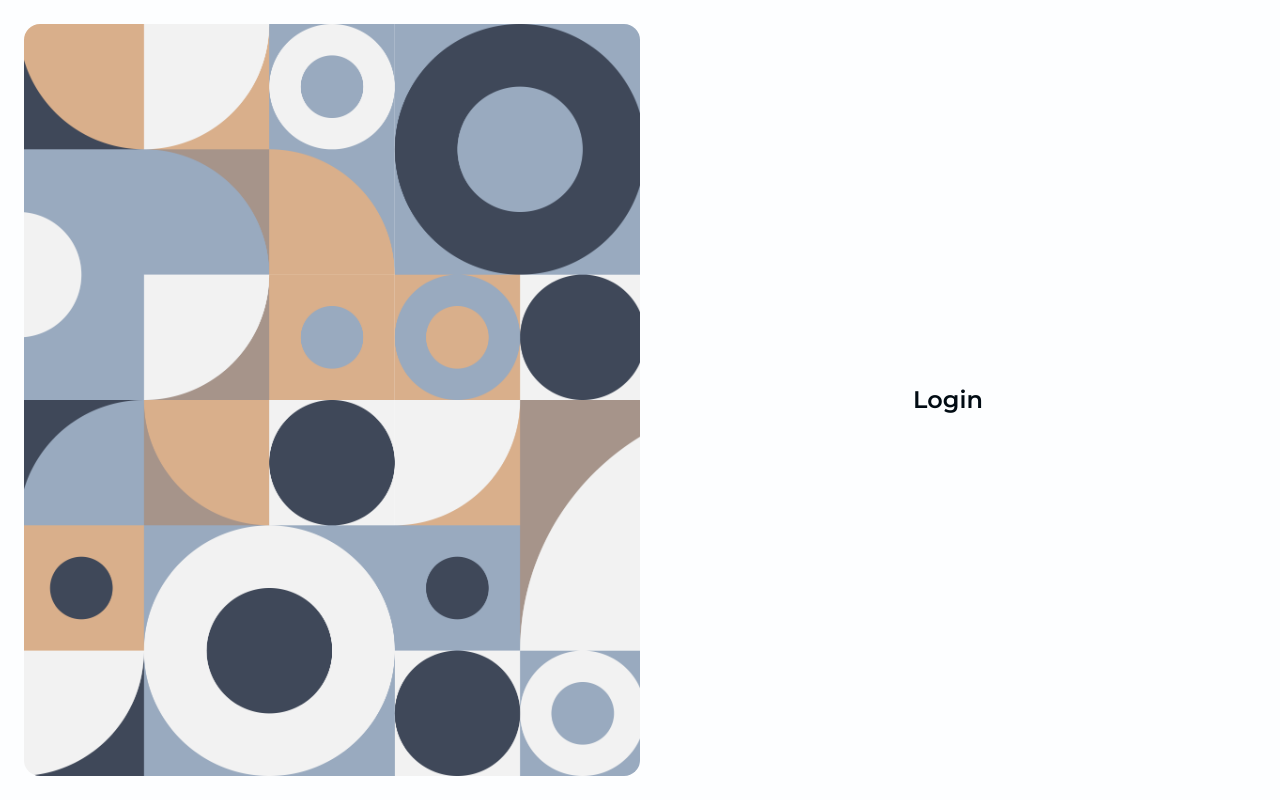
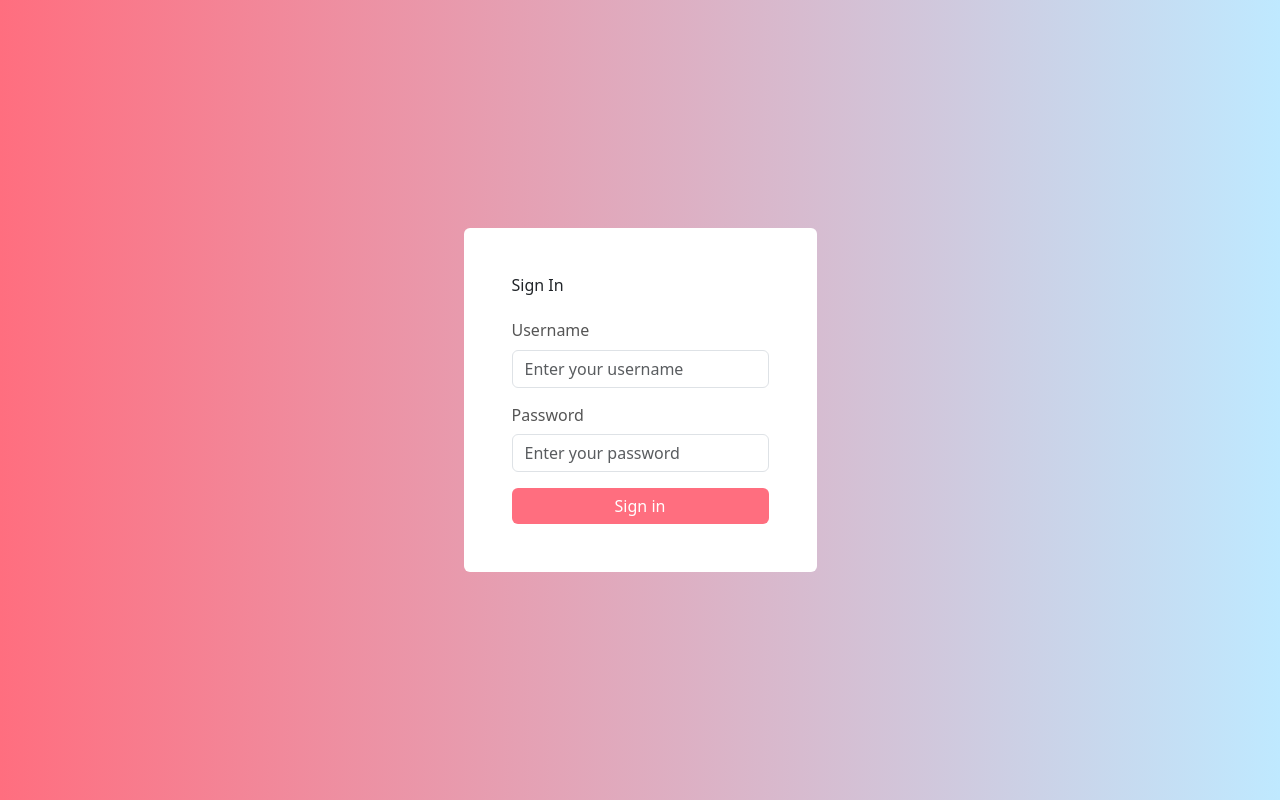
Before and after one commit to msafdev/msaf-movie, a React (Vite) app: page /login in a window 1280 px wide. Built offline with nearby package versions, Linux system fonts and the light colour scheme.

Commit message:
tambah login page, movies, series

```diff
--- a/package.json
+++ b/package.json
@@ -11,8 +11,10 @@
   },
   "dependencies": {
     "axios": "^1.5.0",
+    "bootstrap": "^5.3.2",
     "dotenv": "^16.3.1",
     "react": "^18.2.0",
+    "react-bootstrap": "^2.9.1",
     "react-dom": "^18.2.0",
     "react-icons": "^4.11.0",
     "react-router-dom": "^6.18.0",
--- /dev/null
+++ b/src/Login.css
@@ -0,0 +1,55 @@
+/* Login.css */
+
+.login {
+    background-image: linear-gradient(to right, #ff6e7f, #bfe9ff);
+}
+
+.login-container {
+    max-width: 400px;
+    margin: auto;
+    padding: 20px;
+    border-radius: 10px;
+    box-shadow: 0 0 10px rgba(0, 0, 0, 0.1);
+    background-color: white;
+    animation: fadeIn 0.5s ease-in-out;
+}
+
+.login-container h3 {
+    margin-bottom: 20px;
+    color: #333;
+}
+
+.form-label {
+    color: #555;
+}
+
+.form-control {
+    margin-bottom: 15px;
+}
+
+.btn-primary {
+    background-color: #ff6e7f;
+    border: none;
+    transition: background-color 0.3s ease;
+}
+
+.btn-primary:hover {
+    background-color: #ff4d5a;
+}
+
+.text-red {
+    color: #ff4d5a;
+}
+
+/* Animation */
+@keyframes fadeIn {
+    from {
+        opacity: 0;
+        transform: translateY(-10px);
+    }
+
+    to {
+        opacity: 1;
+        transform: translateY(0);
+    }
+}
--- /dev/null
+++ b/src/context/Auth.jsx
@@ -0,0 +1,25 @@
+import React, { createContext, useEffect, useState } from 'react';
+export const AuthContext = createContext("");
+
+
+export const AuthProvider = ({ children }) => {
+
+    const [isLoggedIn, setIsLoggedIn] = useState(() => {
+
+      const storedIsLoggedIn = localStorage.getItem('isLoggedIn');
+      return storedIsLoggedIn ? JSON.parse(storedIsLoggedIn) : false;
+    });
+
+
+    useEffect(() => {
+
+      localStorage.setItem('isLoggedIn', JSON.stringify(isLoggedIn));
+    }, [isLoggedIn]);
+
+
+    return (
+      <AuthContext.Provider value={{ isLoggedIn, setIsLoggedIn }}>
+        {children}
+      </AuthContext.Provider>
+    );
+  };
--- a/src/pages/Login.jsx
+++ b/src/pages/Login.jsx
@@ -1,26 +1,83 @@
-// Components
-import Form from "../components/Form/Form";
+import React, { useContext, useState } from "react";
+import { AuthContext } from "../context/Auth";
+import { useNavigate } from "react-router-dom";
+import "bootstrap/dist/css/bootstrap.min.css";
+import "../Login.css"; // Buat file CSS terpisah untuk tata letak khusus login
 
-// Icons
-import { HiOutlineArrowLeft } from "react-icons/hi";
-
-// Assets
-import Image from "../assets/thumb-1.png";
+// ... (kode lainnya)
 
 export default function Login() {
+  const { setIsLoggedIn, isLoggedIn } = useContext(AuthContext);
+  const [correctAuth, setCorrectAuth] = useState(true);
+  const [username, setUsername] = useState("");
+  const [password, setPassword] = useState("");
+  const navigate = useNavigate();
+
+  const handleSubmit = (e) => {
+    e.preventDefault();
+    if (username === "admin" && password === "admin") {
+      setIsLoggedIn(true);
+      localStorage.setItem("isLoggedIn", JSON.stringify(true));
+      navigate("/movies"); // Mengarahkan ke halaman home setelah login berhasil
+    } else {
+      setCorrectAuth(false);
+      setIsLoggedIn(false);
+    }
+  };
+
+  if (isLoggedIn) {
+    navigate("/");
+  }
+
   return (
-    <div className="flex flex-col lg:flex-row w-full min-h-screen text-[#010b13] bg-[#fdfeff] p-6">
-      {/* Left */}
-      <div
-        className="flex flex-col items-center justify-center w-full h-[150px] md:h-[200px] lg:h-auto rounded-2xl"
-        style={{
-          backgroundImage: `url(${Image})`,
-          backgroundPosition: "center",
-          backgroundSize: "cover",
-        }}
-      />
-      {/* Right */}
-      <Form />
+    <div>
+      {!isLoggedIn ? (
+        <>
+          <div className="login template d-flex justify-content-center align-items-center 100-w vh-100 bg-danger">
+            <div className="40-w p-5 rounded bg-white animated fadeIn">
+              {!correctAuth && (
+                <p className="text-red-500">Wrong username or password</p>
+              )}
+              <form onSubmit={handleSubmit}>
+                <h3 className="mb-4">Sign In</h3>
+                <div className="mb-3">
+                  <label htmlFor="username" className="form-label">
+                    Username
+                  </label>
+                  <input
+                    onChange={(e) => setUsername(e.target.value)}
+                    type="username"
+                    name="username"
+                    id="username"
+                    placeholder="Enter your username"
+                    className="form-control"
+                    required={true}
+                  />
+                </div>
+                <div className="mb-3">
+                  <label htmlFor="password" className="form-label">
+                    Password
+                  </label>
+                  <input
+                    onChange={(e) => setPassword(e.target.value)}
+                    type="password"
+                    name="password"
+                    id="password"
+                    placeholder="Enter your password"
+                    className="form-control"
+                    required={true}
+                  />
+                </div>
+                <div className="d-grid">
+                  <button className="btn btn-primary" type="submit">
+                    Sign in
+                  </button>
+                </div>
+              </form>
+            </div>
+          </div>
+        </>
+      ) : null}
     </div>
   );
 }
--- a/src/pages/Movies.jsx
+++ b/src/pages/Movies.jsx
@@ -1,5 +1,40 @@
-export default function Movies() {
+import React, { useEffect, useState } from "react";
+import axios from "axios";
+import Card from "../components/Common/Card";
+
+const Movies = () => {
+  const [movies, setMovies] = useState([]);
+  const [isLoading, setIsLoading] = useState(true);
+
+  useEffect(() => {
+    const fetchData = async () => {
+      try {
+        const apiKey = "0470cddcab19c9a9aae64557c6405662";
+        const apiUrl = `https://api.themoviedb.org/3/discover/movie?api_key=${apiKey}&language=en-US&sort_by=popularity.desc`;
+
+        const response = await axios.get(apiUrl);
+        setMovies(response.data.results);
+        setIsLoading(false);
+      } catch (error) {
+        console.error("Error fetching data:", error);
+        setIsLoading(false);
+      }
+    };
+
+    fetchData();
+  }, []);
+
   return (
-    <div>Movies</div>
-  )
-}
+    <div className="grid grid-cols-1 sm:grid-cols-2 md:grid-cols-3 lg:grid-cols-4 gap-6">
+      {isLoading ? (
+        <p>Loading...</p>
+      ) : (
+        movies.map((movie) => (
+          <Card key={movie.id} results={movie} isLoading={isLoading} />
+        ))
+      )}
+    </div>
+  );
+};
+
+export default Movies;
--- a/src/pages/Series.jsx
+++ b/src/pages/Series.jsx
@@ -1,5 +1,43 @@
-export default function Series() {
+import React, { useEffect, useState } from "react";
+import axios from "axios";
+import Card from "../components/Common/Card";
+
+const Series = () => {
+  const [series, setSeries] = useState([]);
+  const [isLoading, setIsLoading] = useState(true);
+
+  useEffect(() => {
+    const fetchData = async () => {
+      try {
+        const apiKey = "0470cddcab19c9a9aae64557c6405662";
+        const apiUrl = `https://api.themoviedb.org/3/discover/tv?api_key=${apiKey}&language=en-US&sort_by=popularity.desc`;
+
+        const response = await axios.get(apiUrl);
+        setSeries(response.data.results);
+        setIsLoading(false);
+      } catch (error) {
+        console.error("Error fetching data:", error);
+        setIsLoading(false);
+      }
+    };
+
+    fetchData();
+  }, []);
+
   return (
-    <div>Series</div>
-  )
-}
+    <div>
+      <h1>TV Series</h1>
+      <div className="grid grid-cols-1 sm:grid-cols-2 md:grid-cols-3 lg:grid-cols-4 gap-6">
+        {isLoading ? (
+          <p>Loading...</p>
+        ) : (
+          series.map((serie) => (
+            <Card key={serie.id} results={serie} isLoading={isLoading} />
+          ))
+        )}
+      </div>
+    </div>
+  );
+};
+
+export default Series;
```
Also changed, not shown: 1 other file (tests, documents, lock files or other folders).
